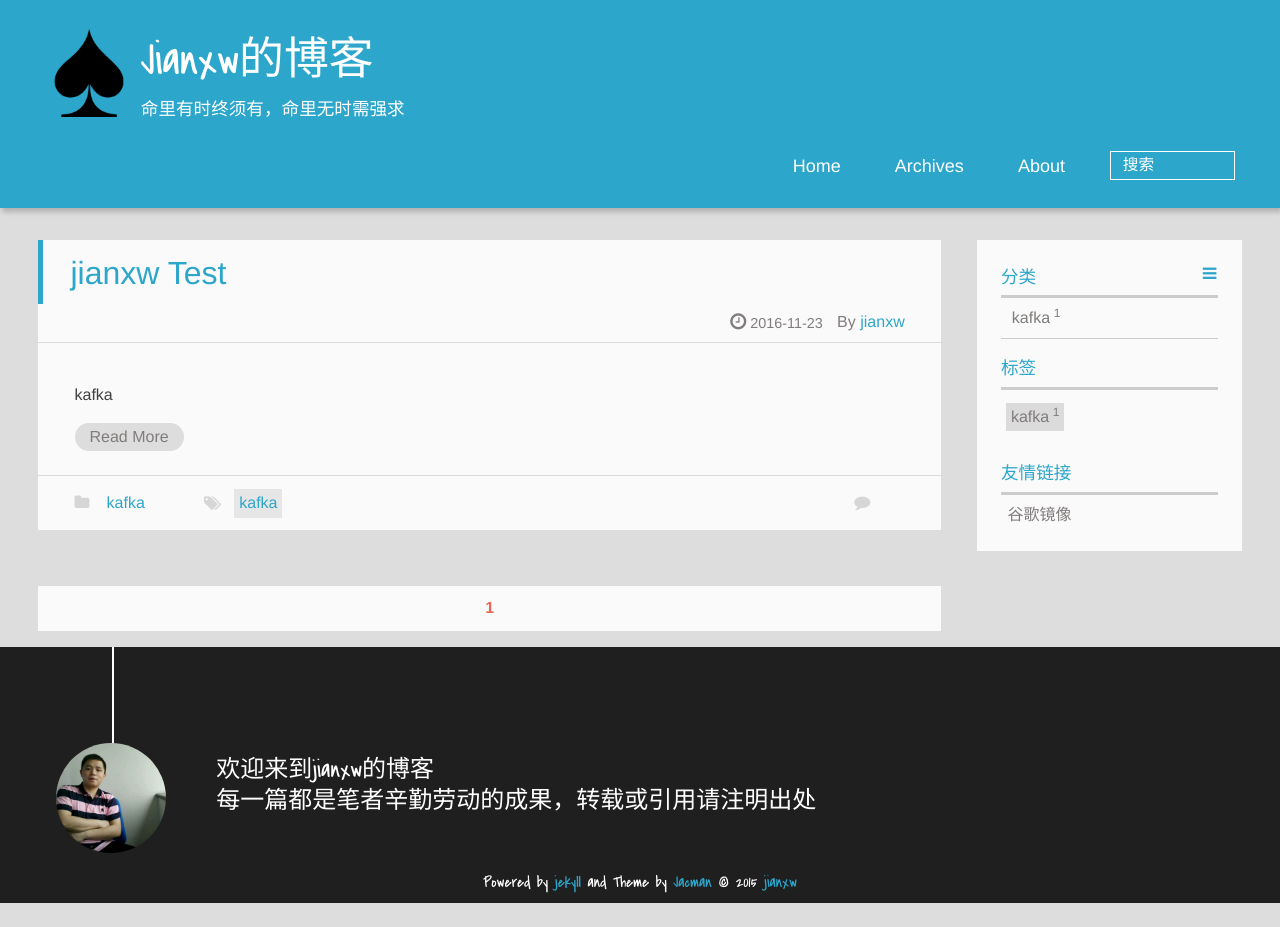
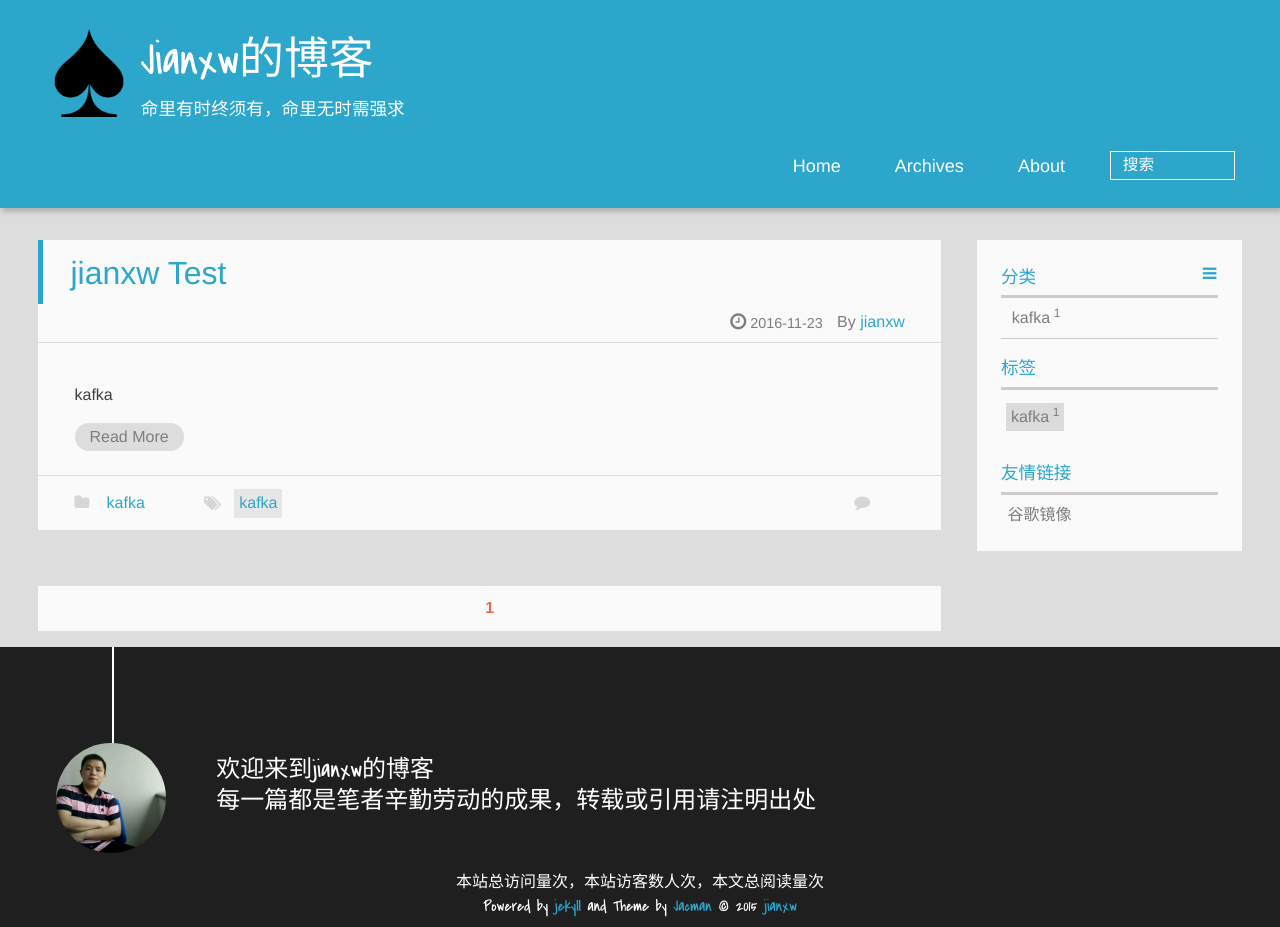
Before and after one commit to jianxw/jianxw.github.io, a Jekyll site: the page built from index.html, in a window 1280 px wide. Built offline with Jekyll 4.4.1, drawn with Linux system fonts in a browser that asks for light colours; Markdown is read by kramdown in place of the engine named in the settings; the list of posts is cut into pages by our own code; comment, search, counter and statistics services are not loaded; before the commit the page ends 903 px from its top, so only the background shows below that.

Commit message:
提交百度统计的footer代码

```diff
--- a/_includes/_partial/footer.html
+++ b/_includes/_partial/footer.html
@@ -60,6 +60,7 @@
 				-->
 
 		<p class="copyright">
+        本站总访问量<span id="busuanzi_value_site_pv"></span>次，本站访客数<span id="busuanzi_value_site_uv"></span>人次，本文总阅读量<span id="busuanzi_value_page_pv"></span>次<br/>
 		Powered by <a href="http://jekyllrb.com" target="_blank" title="jekyll">jekyll</a> and Theme by <a href="https://github.com/wuchong/jacman" target="_blank" title="Jacman">Jacman</a> © 2015
 		{% if site.author.name %}
 		<a href="{{ site.root }}about" target="_blank" title="{{ site.author.name }}">{{ site.author.name }}</a>
```
